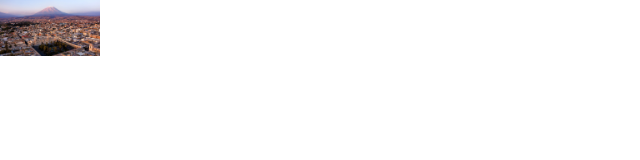
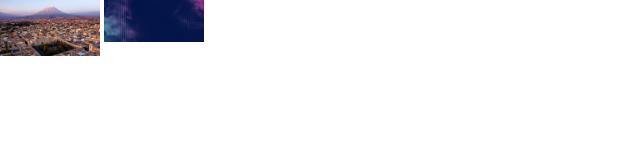
Before and after one commit to CristianZapataFrape/invie-prueba, a plain HTML site: page index.html in a window 1280 px wide. Shown: the whole page, without its empty margins (0-640 px from the left). Drawn offline with Linux system fonts and the light colour scheme.

Commit message:
añadiendo nueva imagen

```diff
--- a/index.html
+++ b/index.html
@@ -15,5 +15,6 @@
   </head>
   <body>
     <img src="images/Fondo.jpg" alt="">
+    <img src="images/Fondo2.jpg" alt="">
   </body>
 </html>
```
Also changed, not shown: Images/Fondo2.jpg (added).
